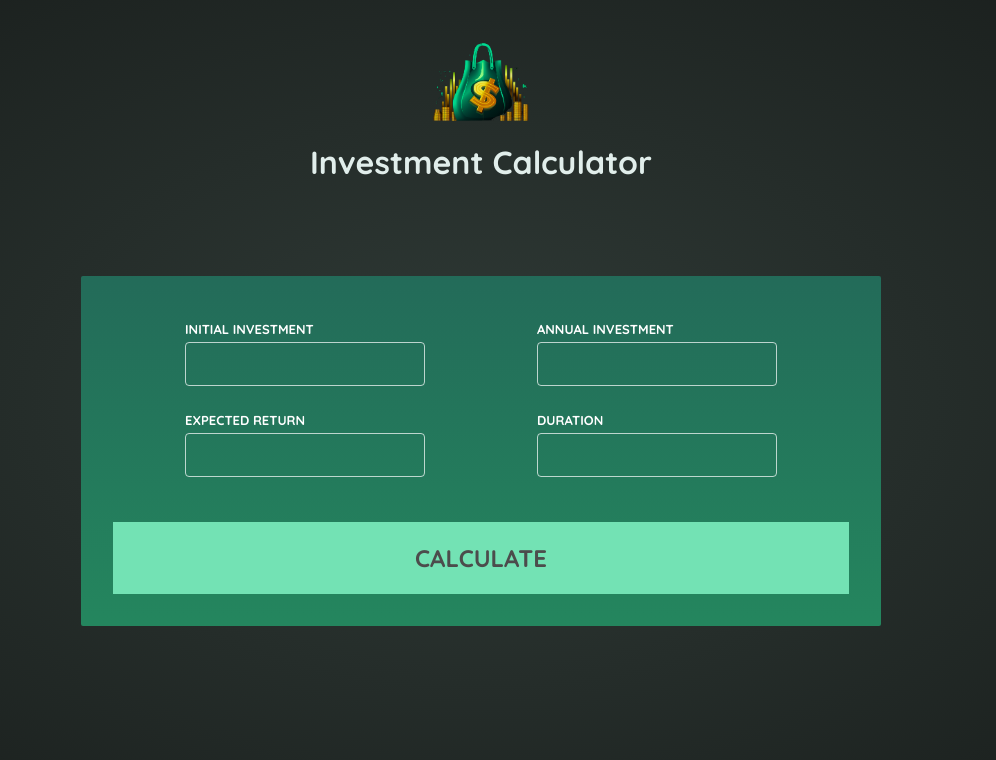
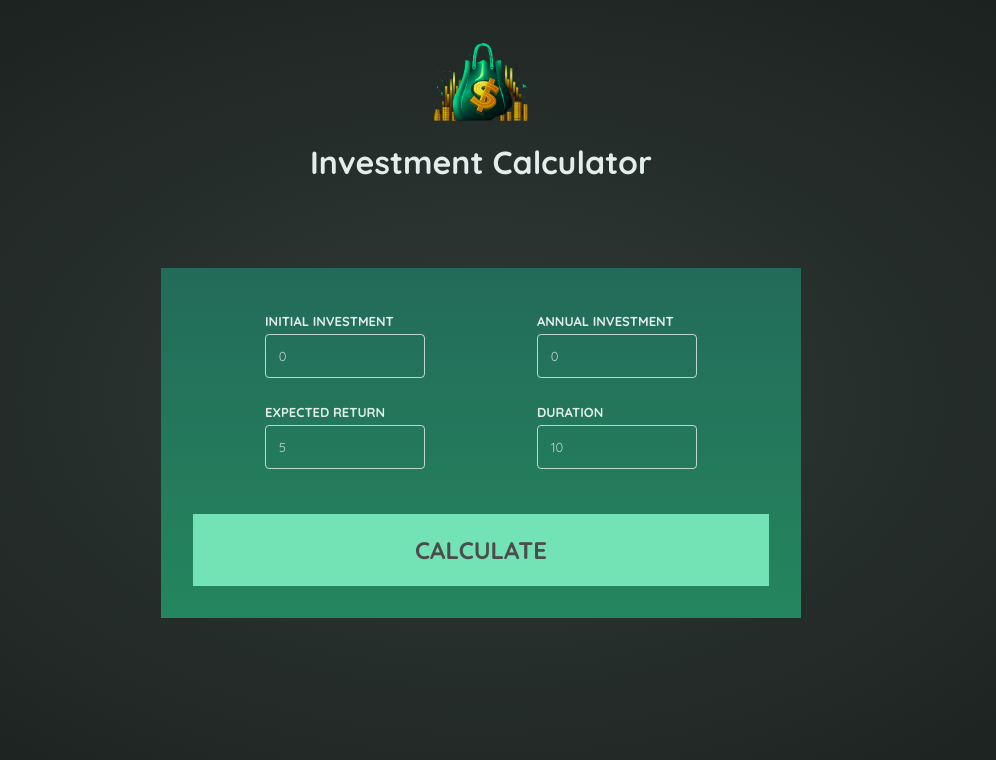
Before and after one commit to aragao-a/Investment-Calculator-Angular, an Angular app: page / in a window 1280 px wide. Shown: the top 760 px of the page, without its empty margins (159-1155 px from the left). Built offline with nearby package versions, Linux system fonts and the light colour scheme.

Commit message:
port made

```diff
--- a/src/app/app.component.html
+++ b/src/app/app.component.html
@@ -1,32 +1,8 @@
-<app-header></app-header>
+<app-header>
 
-<main>
+</app-header>
 
-    <app-calculator (tableGeneration)="onTableGeneration($event)"></app-calculator>
+<app-calculator
+    (calculate)="onCalculateInvestmentResults($event)">
 
-    @if (showResults) {
-
-        <table>
-            <thead>
-                <tr>
-                    <th>Name</th>
-                    <th>Age</th>
-                    <th>City</th>
-                </tr>
-            </thead>
-            <tbody>
-                <tr>
-                    <td>John Doe</td>
-                    <td>30</td>
-                    <td>New York</td>
-                </tr>
-                <tr>
-                    <td>Jane Smith</td>
-                    <td>25</td>
-                    <td>Los Angeles</td>
-                </tr>
-            </tbody>
-        </table>
-    }
-
-</main>
+</app-calculator>
--- a/src/app/app.component.ts
+++ b/src/app/app.component.ts
@@ -1,4 +1,4 @@
-import { Component, Input } from '@angular/core';
+import { Component } from '@angular/core';
 import { HeaderComponent } from './header/header.component';
 import { CalculatorComponent } from './calculator/calculator.component';
 
@@ -7,13 +7,40 @@ import { CalculatorComponent } from './calculator/calculator.component';
   standalone: true,
   imports: [HeaderComponent, CalculatorComponent],
   templateUrl: './app.component.html',
-  styleUrl: './app.component.css',
 })
 export class AppComponent {
 
-  showResults = false;
+onCalculateInvestmentResults(data: {
+  initialInvestment: number,
+  duration: number,
+  expectedReturn: number,
+  annualInvestment: number
+}){
 
-  onTableGeneration(show: boolean) {
-    this.showResults = show;
+  const {
+    initialInvestment,
+    duration,
+    expectedReturn,
+    annualInvestment} = data
+  const annualData = [];
+  let investmentValue = initialInvestment;
+
+  for (let i = 0; i < duration; i++) {
+    const year = i + 1;
+    const interestEarnedInYear = investmentValue * (expectedReturn / 100);
+    investmentValue += interestEarnedInYear + annualInvestment;
+    const totalInterest =
+      investmentValue - annualInvestment * year - initialInvestment;
+    annualData.push({
+      year: year,
+      interest: interestEarnedInYear,
+      valueEndOfYear: investmentValue,
+      annualInvestment: annualInvestment,
+      totalInterest: totalInterest,
+      totalAmountInvested: initialInvestment + annualInvestment * year,
+    });
   }
+
+  console.log(annualData);
 }
+}
--- a/src/app/calculator/calculator.component.css
+++ b/src/app/calculator/calculator.component.css
@@ -1,6 +1,5 @@
 #calculator {
 
-    padding: 2rem;
     max-height: 60vh;
 }
 
@@ -20,12 +19,19 @@ form {
     flex-wrap: wrap;
     justify-content: center;
     align-items: center;
+    max-width: 40rem;
+    margin: 0rem auto;
+    padding: 2rem;
     column-gap: 7rem;
+    background: linear-gradient(
+    to bottom,
+    #236b59,
+    #24865e)
 }
 
 input {
 
-    width: 15rem;
+    width: 10rem;
     background-color: transparent;
     padding: 0.8rem;
     border-radius: 4px;
--- a/src/app/calculator/calculator.component.html
+++ b/src/app/calculator/calculator.component.html
@@ -1,27 +1,27 @@
-<app-card>
+
 
 <section id="calculator">
 
-        <form (ngSubmit)="onSubmit(initialInvestment, annualInvestment, expectedReturn, duration)">
+    <form (ngSubmit)="onSubmit()">
 
         <p>
             <label for="field 1">INITIAL INVESTMENT</label>
-                <input type="number" id="field 1" name="field 1" [(ngModel)]="initialInvestment">
+            <input type="number" id="field 1" name="field 1" [(ngModel)]="field1Value">
         </p>
 
         <p>
             <label for="field 2">ANNUAL INVESTMENT</label>
-                <input type="number" id="field 2" name="field 2" [(ngModel)]="annualInvestment">
+            <input type="number" id="field 2" name="field 2" [(ngModel)]="field2Value">
         </p>
 
         <p>
             <label for="field 3">EXPECTED RETURN</label>
-                <input type="number" id="field 3" name="field 3" [(ngModel)]="expectedReturn">
+            <input type="number" id="field 3" name="field 3" [(ngModel)]="field3Value">
         </p>
 
         <p>
             <label for="field 4">DURATION</label>
-                <input type="number" id="field 4" name="field 4" [(ngModel)]="duration">
+            <input type="number" id="field 4" name="field 4" [(ngModel)]="field4Value">
         </p>
 
         <button type="submit">
@@ -33,5 +33,3 @@
     </form>
 
 </section>
-
-</app-card>
--- a/src/app/calculator/calculator.component.ts
+++ b/src/app/calculator/calculator.component.ts
@@ -1,52 +1,35 @@
 import { Component, Output, EventEmitter } from '@angular/core';
-import { CardComponent } from './shared/card/card.component';
 import { FormsModule } from '@angular/forms'
 
 @Component({
   selector: 'app-calculator',
   standalone: true,
-  imports: [CardComponent, FormsModule],
+  imports: [FormsModule],
   templateUrl: './calculator.component.html',
   styleUrl: './calculator.component.css'
 })
 export class CalculatorComponent {
 
-  @Output() tableGeneration = new EventEmitter<boolean>();
+  @Output() calculate = new EventEmitter<{
+    initialInvestment: number,
+    duration: number,
+    expectedReturn: number,
+    annualInvestment: number
+  }>();
 
-  initialInvestment = "";
-  annualInvestment = "";
-  expectedReturn = "";
-  duration = "";
+  field1Value = '0';
+  field2Value = '0';
+  field3Value = '5';
+  field4Value = '10';
 
-  showResults = false;
+  onSubmit() {
 
-  onSubmit(initialInvestment?:string , annualInvestment?:string , expectedReturn?:string, duration?:string) {
+    this.calculate.emit({
 
-    const annualData = [];
-    let investmentValue = initialInvestment;
-    var initialInvestmentNum = parseFloat(initialInvestment || '0');
-    var investmentValueNum = initialInvestmentNum;
-    var annualInvestmentNum = parseFloat(annualInvestment || '0');
-    var expectedReturnNum = parseFloat(expectedReturn || '0');
-    var durationNum = parseInt(duration || '0', 10);
-
-    for (let i = 0; i < durationNum; i++) {
-      const year = i + 1;
-      const interestEarnedInYear = investmentValueNum * (expectedReturnNum / 100);
-      investmentValueNum += interestEarnedInYear + annualInvestmentNum;
-      const totalInterest =
-        investmentValueNum - annualInvestmentNum * year - initialInvestmentNum;
-      annualData.push({
-        year: year,
-        interest: interestEarnedInYear,
-        valueEndOfYear: investmentValue,
-        annualInvestment: annualInvestment,
-        totalInterest: totalInterest,
-        totalAmountInvested: initialInvestmentNum + annualInvestmentNum * year,
-      });
-    }
-
-    this.showResults = true;
-    this.tableGeneration.emit(this.showResults);
+      initialInvestment: +this.field1Value,
+      duration: +this.field4Value,
+      expectedReturn: +this.field3Value,
+      annualInvestment: +this.field2Value
+    });
   }
 }
```
Lines whose indentation alone changed are shown as unchanged.
